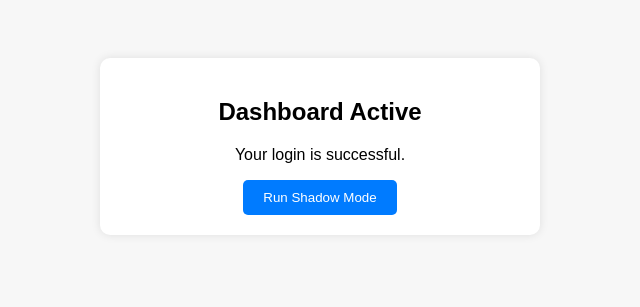
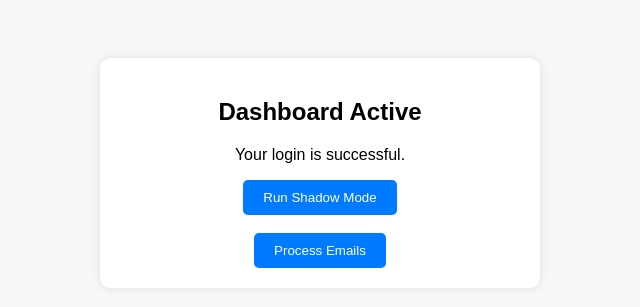
Before and after one commit to prakashsingh62/vepl_rfq_v6_clean, a Flask app: page /dashboard in a window 1280 px wide. Shown: the top 307 px of the page, without its empty margins (320-960 px from the left). Run offline with Flask 3, Linux system fonts and the light colour scheme; the visitor is signed in with stand-in values (Sample User, id 1).

Commit message:
Update index.html

```diff
--- a/dashboard/templates/index.html
+++ b/dashboard/templates/index.html
@@ -25,6 +25,9 @@
             border-radius: 5px;
             cursor: pointer;
         }
+        button:hover {
+            background: #0056b3;
+        }
     </style>
 </head>
 
@@ -37,6 +40,12 @@
         <a href="/run_shadow">
             <button>Run Shadow Mode</button>
         </a>
+
+        <br><br>
+
+        <a href="/process_emails">
+            <button>Process Emails</button>
+        </a>
     </div>
 
 </body>
```
